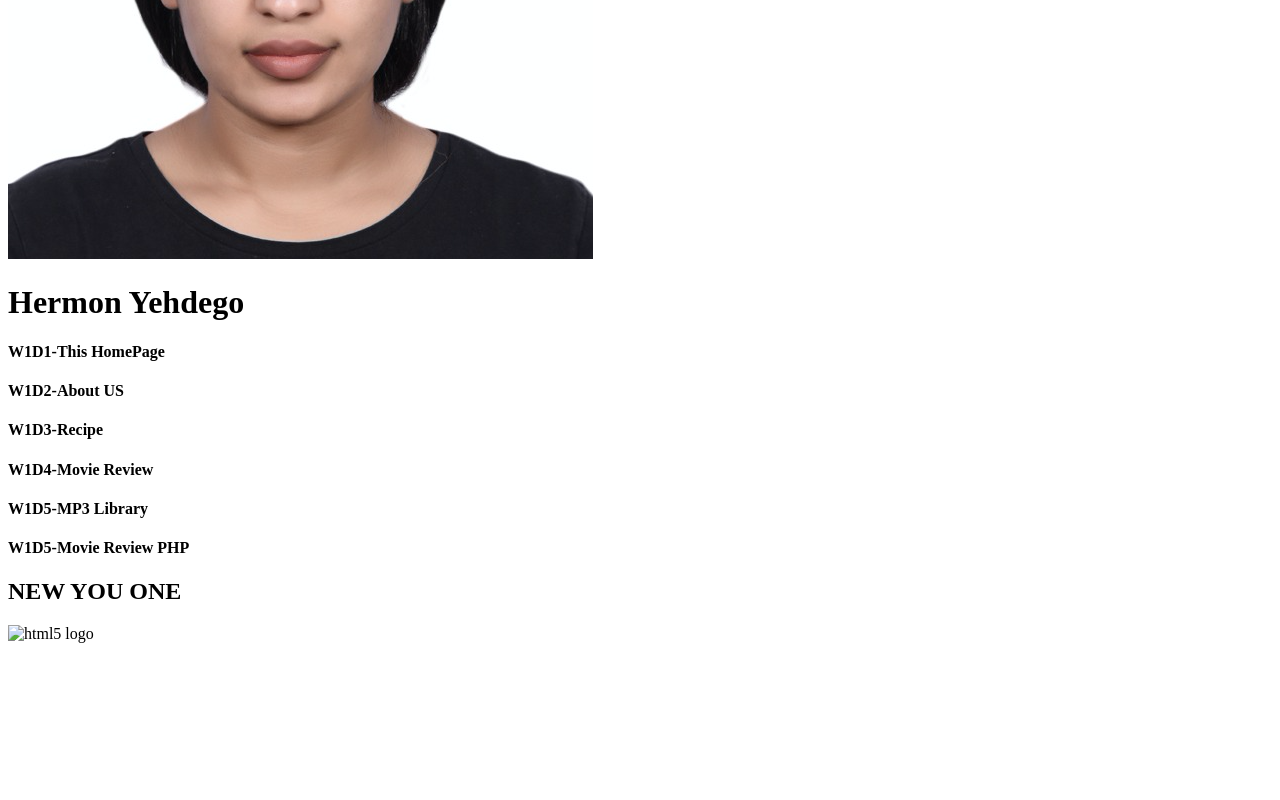
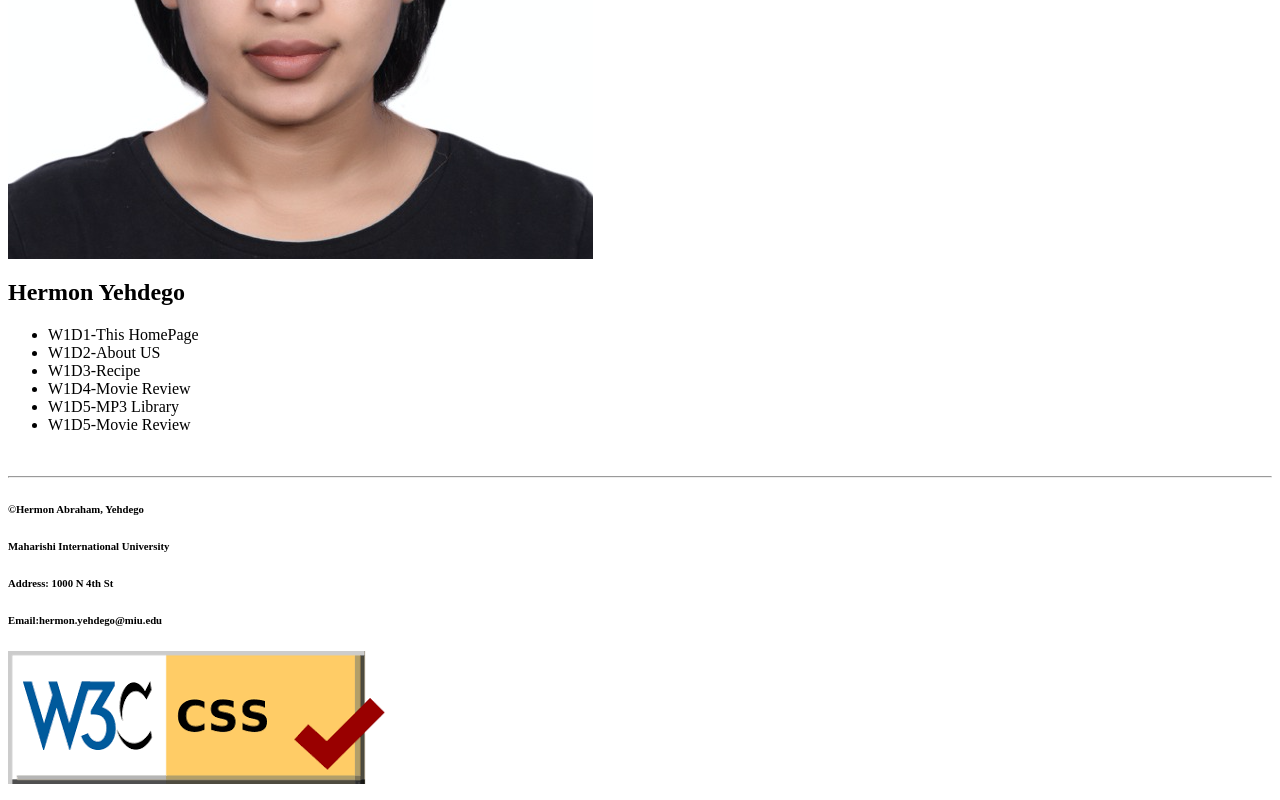
Before and after one commit to hermonyehdego/CS1_472, a plain HTML site: page Lab0/index.html in a window 1280 px wide. Shown: the part 334-1134 px from the top of the page. Before the commit the page ends 985 px from the top, so only its background shows below. Drawn offline with Linux system fonts and the light colour scheme; files whose address does not match are found by name.

Commit message:
lab0 edited morning

```diff
--- a/Lab0/index.html
+++ b/Lab0/index.html
@@ -1,29 +1,62 @@
 
-<!DOCTYPE html>
+<!DOCTYPE html5>
 <html>
 
 <head lang="en">
-<meta charset="utf-8"/>
-<meta http-equiv="X-UA-Compatible" content="IE=edge">
-<meta name="viewport" content="width=device-width, initial-scale=1.0">
+    <meta charset="utf-8"/>
+    <meta name="description" content="Learn HTML"/>
+    <meta name="keywords" content="HTML,CSS"/>
+  <meta name="viewport" content="width=device-width,initial-scale=1.0"/>
+
 <title>
 MIU Student
 </title>
 </head>
 <body>
+    <header>
+        <nav>
 <img src="./images/heri.png" alt="html5 logo" >
+</nav>
+    </header>
+    <main>
+        <section>
 <h1>
    Hermon Yehdego
 </h1>
-<h4>
-    W1D1-This HomePage
-</4>
-<h4>W1D2-About US</h4>
-<h4>W1D3-Recipe</h4>
-<h4>W1D4-Movie Review</h4>
-<h4>W1D5-MP3 Library</h4>
-<h4>W1D5-Movie Review PHP</h4>
-<h2>NEW  YOU ONE</h2>
-<img src="./images/download.png" alt="html5 logo" >
+<ul>
+<li> W1D1-This HomePage </li>
+<li>W1D2-About US</li>
+<li>W1D3-Recipe</li>
+<li>W1D4-Movie Review</li>
+<li>W1D5-MP3 Library</li>
+
+<li>W1D5-Movie Review </li>
+
+</ul>
+
+
+<br          />
+
+<hr>
+</section>
+    </main>
+    <footer>
+
+    <h6>&copy;Hermon Abraham, Yehdego</h6>
+<h6> Maharishi International University</h6>
+<h6> Address: 1000 N 4th St</h6>
+<h6> Email:hermon.yehdego@miu.edu
+</h6>
+    <p>
+
+<a
+href="https://validator.w3.org/nu/?doc=https://github.com/hermonyehdego/CS1_472.git">
+ <img src="./images/download.png" alt="html validator"/>
+</a>
+</p>
+    </footer>
 </body>
+
+
+
 </html>
```
Also changed, not shown: lesson1/index1.html (+1 -1 lines), Lab0/images/download.png (renamed from lesson1/images/download.png), Lab0/images/heri.png (renamed from lesson1/images/heri.png), Lab0/images/pandaJ.png (renamed from lesson1/images/pandaJ.png), Lab0/images/white.png (renamed from lesson1/images/white.png), Lab0/images/yellow.png (renamed from lesson1/images/yellow.png), 5 other files.
